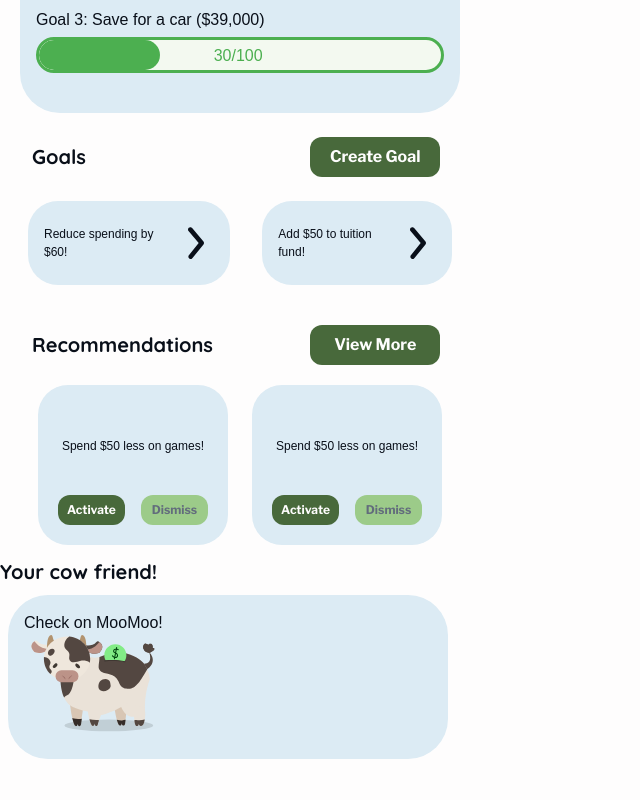
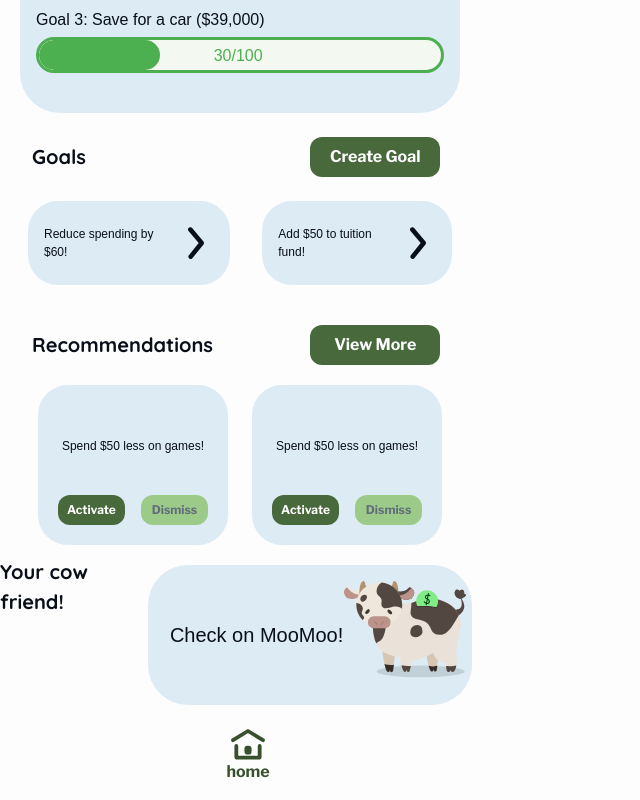
Before and after one commit to AlyssaHug/Design02_App, a Next.js app: page / in a window 1280 px wide. Shown: the part 316-1116 px from the top of the page, without its empty margins (0-640 px from the left). Before the commit the page ends 1083 px from the top, so only its background shows below. Built offline with nearby package versions, Linux system fonts and the light colour scheme.

Commit message:
help adjust nav icons + flex moomoo card

```diff
--- a/app/page.js
+++ b/app/page.js
@@ -45,14 +45,20 @@ function page() {
                 <GoalRecs value='Spend $50 less on games!' />
                 <GoalRecs value='Spend $50 less on games!' />
             </div>
-            <div className={styles.subheaderContent}>
-                <h3 className={styles.subheader}>Your cow friend!</h3>
+            <div className={styles.checkMoo}>
+                <div className={styles.subheaderContent}>
+                    <h3 className={styles.subheader}>Your cow friend!</h3>
+                </div>
+                <GoalCow
+                    type='goalCow'
+                    value='Check on MooMoo!'
+                />
             </div>
-            <GoalCow
-                type='goalCow'
-                value='Check on MooMoo!'
-
-
+            <Button
+                value='home'
+                type='home'
+                color='nav'
+                imageSrc='/navbar-icons/home-icon.svg'
             />
         </div>
     );
--- a/app/ui/Buttons/Buttons.js
+++ b/app/ui/Buttons/Buttons.js
@@ -35,6 +35,7 @@ export default function Button({
         [styles.nav]: color === "nav",
         [styles.navActive]: color === "nav-active",
         [styles.expense]: type === "expense",
+        [styles.home]: type === "home",
         [styles.caption]: size === "caption",
         [styles.cow]: color === "cow",
         [styles.cowActive]: color === "cow-active",
--- a/app/ui/GoalCards/GoalCards.js
+++ b/app/ui/GoalCards/GoalCards.js
@@ -112,11 +112,14 @@ export function GoalCow({ value, type }) {
     );
     return (
         <div className={styles.goalCow}>
-            <p className={styles.cowText}>{value}</p>
-            <Moomoo
-                size='goals'
-                src='moomoonormal.svg'
-            />
+            <div className={styles.cowContent}>
+                <p className={styles.cowText}>{value}</p>
+                <Moomoo
+                    className={styles.cow}
+                    size='goals'
+                    src='moomoonormal.svg'
+                />
+            </div>
         </div>
     );
 }
--- a/app/ui/GoalCards/GoalCards.module.css
+++ b/app/ui/GoalCards/GoalCards.module.css
@@ -111,4 +111,24 @@
     border-radius: 40px;
     padding: 16px;
     max-width: 440px;
+    display: flex;
+    justify-content: center;
 }
+.cowContent {
+    display: flex;
+    align-items: center;
+    justify-content: center;
+}
+.cow {
+    justify-content: right;
+}
+.cowText {
+    font-size: 20px;
+    flex: 0 0 65%;
+    padding-left: 16px;
+}
+.checkMoo {
+    display: flex;
+    justify-content: center;
+    flex-direction: rows;
+}
--- a/app/ui/dropdown/page.js
+++ b/app/ui/dropdown/page.js
@@ -1,5 +1,3 @@
-"use client";
-
 import Dropdown from "@/app/ui/dropdown/dropdown";
 import styles from "@/app/ui/dropdown/dropdown.module.css";
 
```
